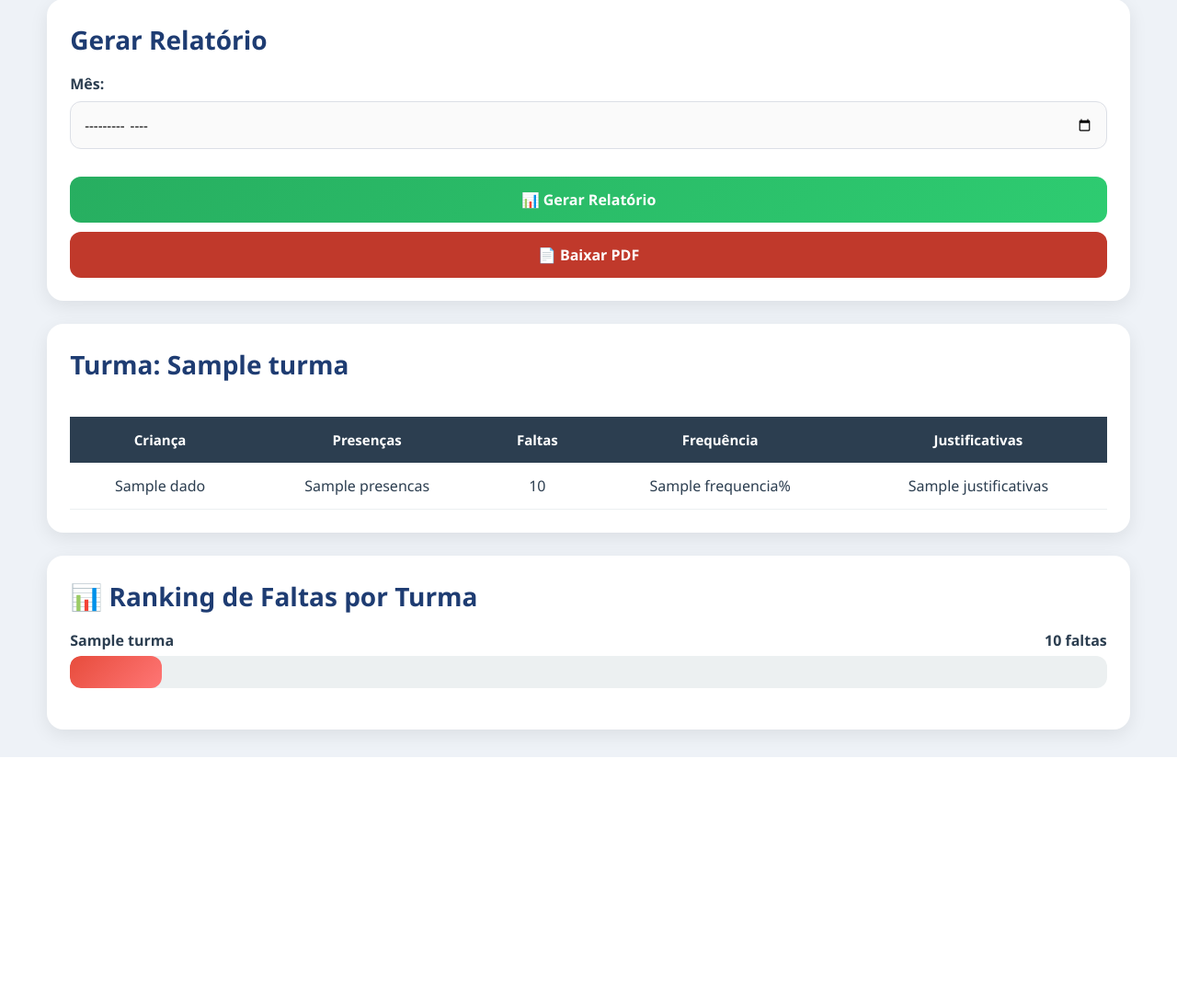
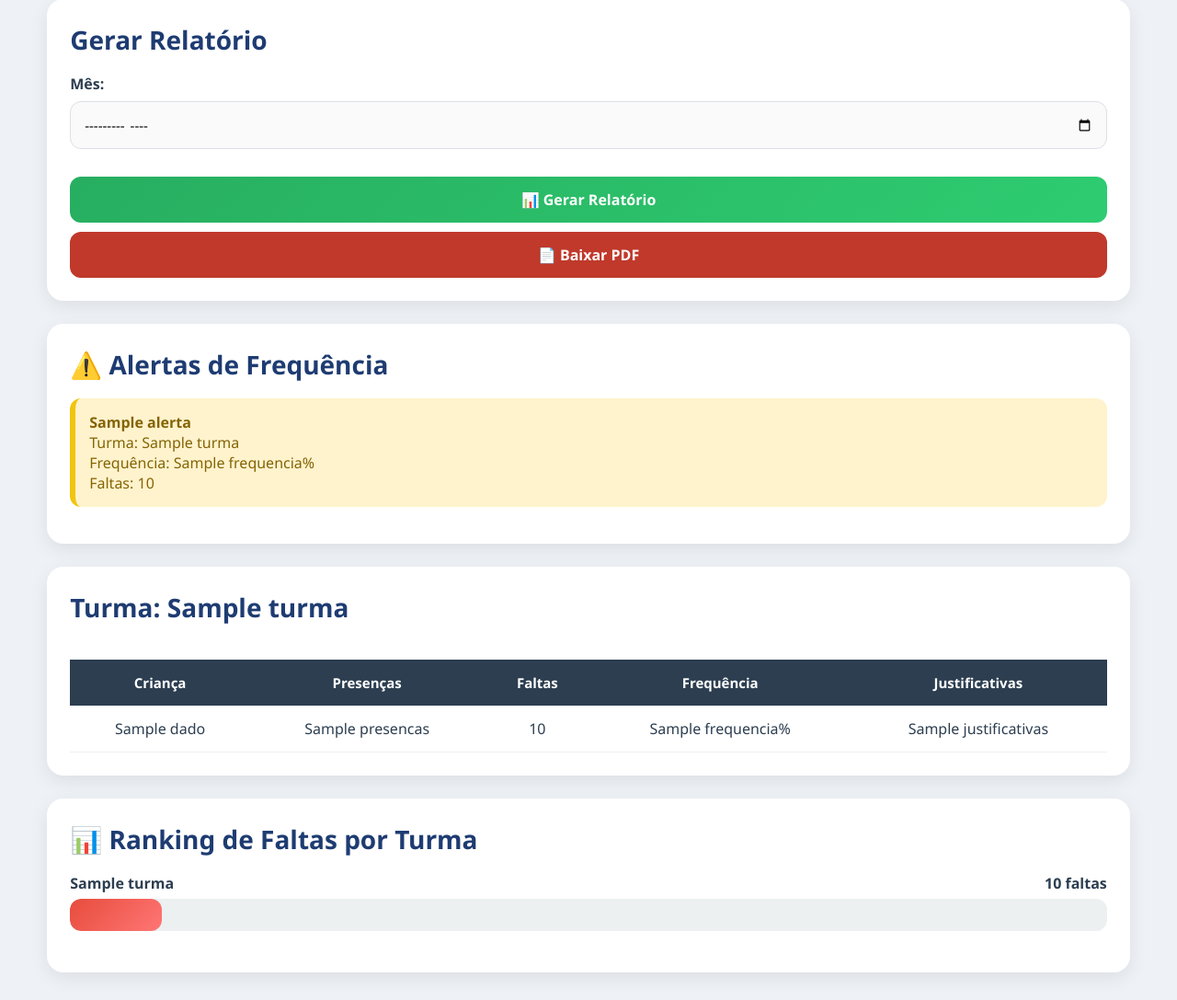
Before and after one commit to gustavosrodrigues17-gif/Sist-Cateq, a Flask app: template templates/relatorio.html in a window 1280 px wide. Shown: the part 200-1287 px from the top of the page at 92% size. Before the commit the page ends 1023 px from the top, so only its background shows below. Run offline with Flask 3, Linux system fonts and the light colour scheme; the template is opened without the code that fills it: most values are stand-ins (such as "Sample title", 1, 10 or a date in 2020).

Commit message:
Update relatorio.html

```diff
--- a/templates/relatorio.html
+++ b/templates/relatorio.html
@@ -72,6 +72,49 @@
     </form>
 
 </div>
+
+<!-- ALERTAS -->
+{% if alertas %}
+
+<div class="card">
+
+    <h2>⚠️ Alertas de Frequência</h2>
+
+    {% for alerta in alertas %}
+
+    <div style="
+        background:#fff3cd;
+        color:#856404;
+        padding:15px;
+        border-radius:12px;
+        margin-bottom:15px;
+        border-left:6px solid #f1c40f;
+    ">
+
+        <strong>{{ alerta.nome }}</strong>
+
+        <br>
+
+        Turma:
+        {{ alerta.turma }}
+
+        <br>
+
+        Frequência:
+        {{ alerta.frequencia }}%
+
+        <br>
+
+        Faltas:
+        {{ alerta.faltas }}
+
+    </div>
+
+    {% endfor %}
+
+</div>
+
+{% endif %}
 
     <!-- RELATÓRIOS DAS TURMAS -->
     {% for turma in relatorio_turmas %}
```
